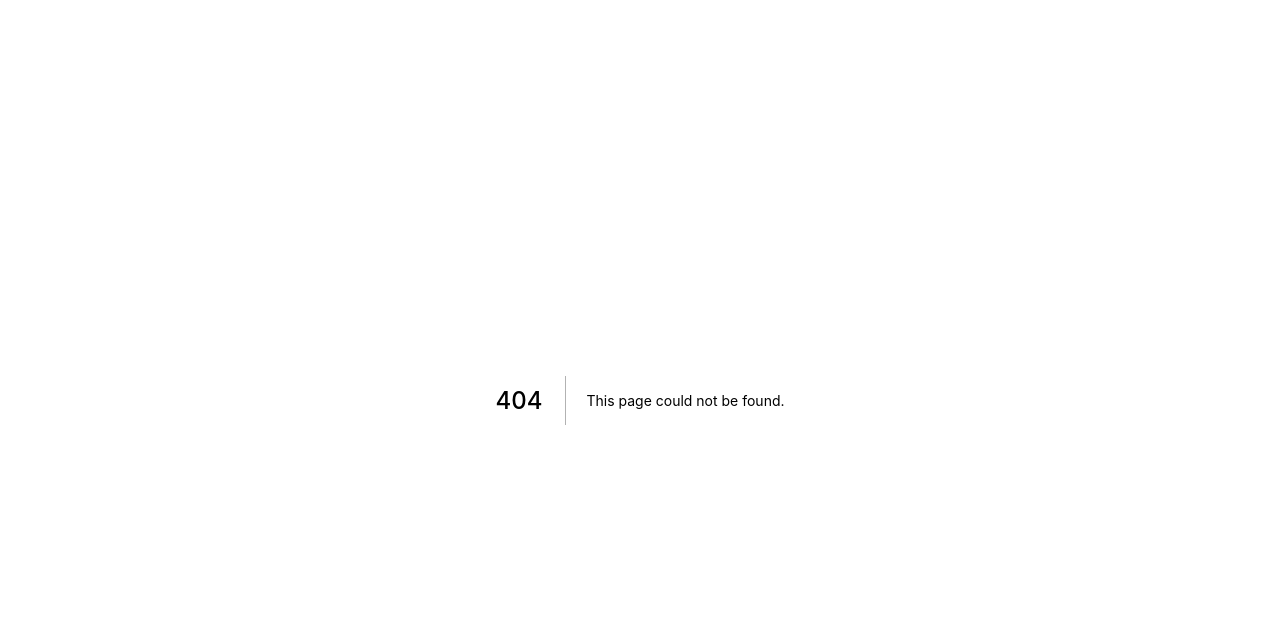
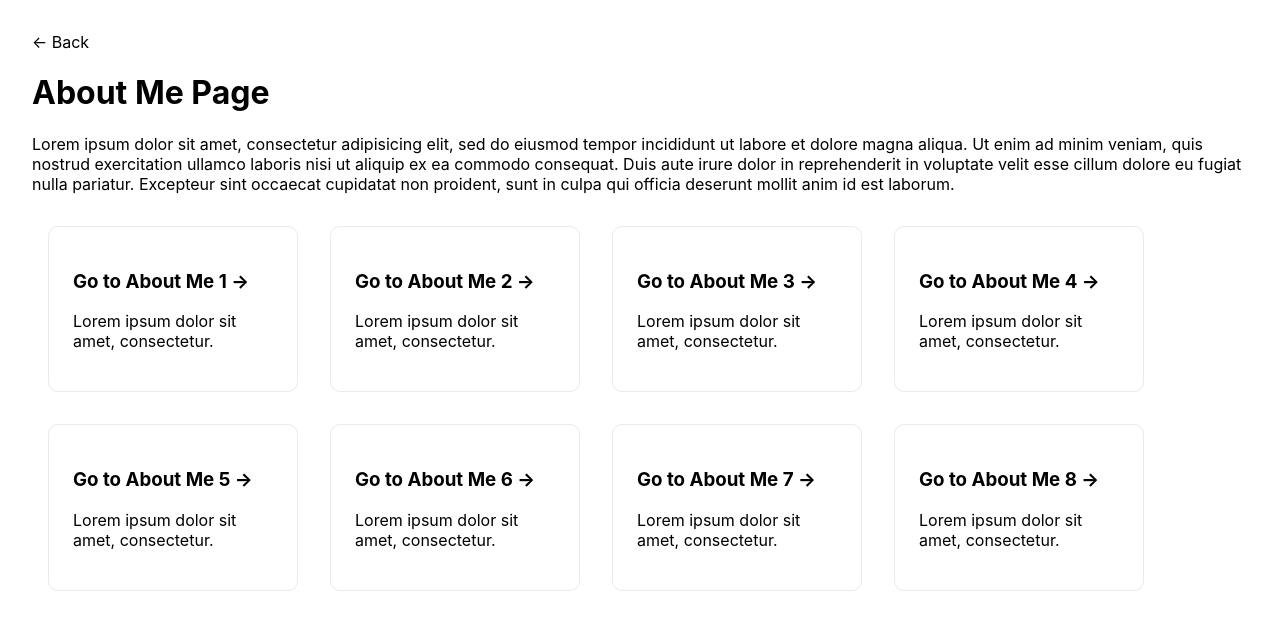
Before and after one commit to asmfadholi/next-js-feature, a Next.js app: page /about-me in a window 1280 px wide. Before the commit this address had no page. Shown: the top 630 px of the page. Built offline with nearby package versions, Linux system fonts and the light colour scheme.

Commit message:
feat: dynamic route

```diff
--- /dev/null
+++ b/pages/about-me/index.tsx
@@ -0,0 +1,41 @@
+import { useRouter } from 'next/router'
+import Head from 'next/head'
+import styles from '../../styles/AboutMe.module.css'
+import Link from 'next/link'
+
+const detailAboutMe = [1, 2, 3, 4, 5, 6, 7, 8];
+
+const AboutMe = () => {
+    const router = useRouter()
+    return (
+        <div className={styles.container}>
+            <Head>
+                <title>About Me</title>
+                <meta name="description about me" content="Generated by create next app" />
+            </Head>
+
+            <div className={styles.back} onClick={() => router.back()}>&larr; Back</div>
+            <h1>About Me Page</h1>
+            <p>
+                Lorem ipsum dolor sit amet, consectetur adipisicing elit, sed do eiusmod tempor incididunt ut labore et dolore magna aliqua. Ut enim ad minim veniam, quis nostrud exercitation ullamco laboris nisi ut aliquip ex ea commodo consequat. Duis aute irure dolor in reprehenderit in voluptate velit esse cillum dolore eu fugiat nulla pariatur. Excepteur sint occaecat cupidatat non proident, sunt in culpa qui officia deserunt mollit anim id est laborum.
+            </p>
+
+            <div className={styles.grid}>
+                {detailAboutMe.map(val => {
+                    return (
+                        <Link href={`/about-me/${val}`} key={val} passHref>
+                            <div className={styles.card}>
+                                <h3>Go to About Me {val} &rarr;</h3>
+                                <p>
+                                    Lorem ipsum dolor sit amet, consectetur.
+                                </p>
+                            </div>
+                        </Link>
+                    )
+                })}
+            </div>
+        </div>
+    )
+}
+
+export default AboutMe
--- /dev/null
+++ b/styles/AboutMe.module.css
@@ -0,0 +1,27 @@
+.container {
+  padding: 2rem 2rem;
+}
+
+.back {
+  cursor: pointer;
+}
+
+.grid {
+  display: flex;
+  align-items: center;
+  justify-content: flex-start;
+  flex-wrap: wrap;
+  max-width: 100%;
+}
+
+.card {
+  margin: 1rem;
+  padding: 1.5rem;
+  text-align: left;
+  color: inherit;
+  text-decoration: none;
+  border: 1px solid #eaeaea;
+  border-radius: 10px;
+  transition: color 0.15s ease, border-color 0.15s ease;
+  max-width: 250px;
+}
```
Also changed, not shown: pages/about-me/[id].tsx (added, +24 -0 lines), pages/index.tsx (+8 -4 lines).
